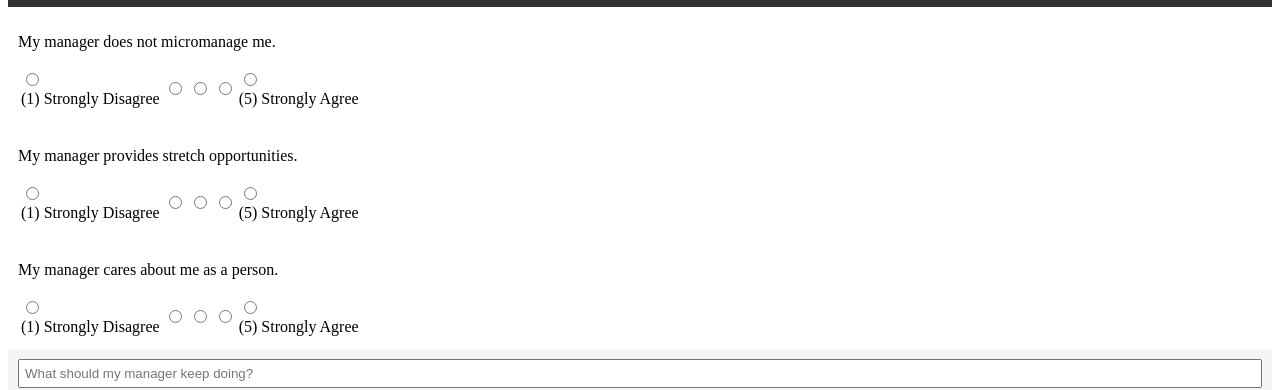
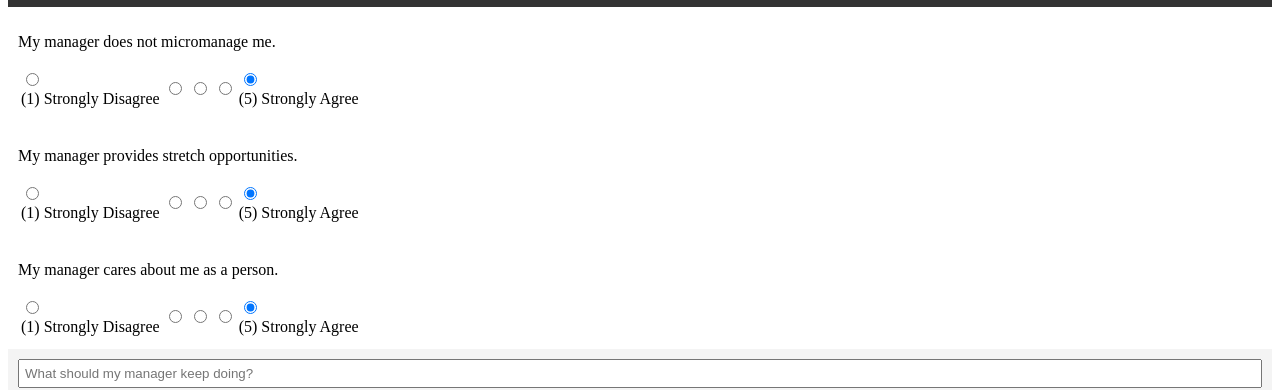
Before and after one commit to nlake44/frontend-surveys, a React (Create React App) app: page / in a window 1280 px wide. Shown: the part 148-538 px from the top of the page. Built offline with nearby package versions, Linux system fonts and the light colour scheme.

Commit message:
Made radio buttons work

```diff
--- a/src/components/RadioItem.js
+++ b/src/components/RadioItem.js
@@ -2,14 +2,16 @@ import React, { Component } from 'react'
 import PropTypes from 'prop-types';
 
 export class RadioItem extends Component {
+  state = {
+    checked: false,
+    value: ''
+  }
+
   getStyle = () => {
     return itemStyle
   }
 
-  onChange = (e) => this.setState({ [e.target.name]:
-    e.target.value });
-
-  getLabel = () => {
+  getLabelValue = () => {
     if (this.props.text === "") {
       return
     }
@@ -18,9 +20,21 @@ export class RadioItem extends Component {
 
   render() {
     return (
-      <div>
-      <div><input type="radio" onChange={this.onChange} style={this.getStyle()} /></div>
-      <div>{this.getLabel()}</div>
+      <div className="form-check">
+        <label>
+          <div>
+            <input
+              type="radio"
+              onChange={this.props.onChange}
+              style={this.getStyle()}
+              value={this.props.value}
+              checked={this.props.selected}
+            />
+          </div>
+          <div>
+            {this.getLabelValue()}
+          </div>
+        </label>
       </div>
     )
   }
@@ -28,7 +42,10 @@ export class RadioItem extends Component {
 
 RadioItem.propTypes = {
   question: PropTypes.object.isRequired,
-  text: PropTypes.string
+  text: PropTypes.string,
+  value: PropTypes.number,
+  onChange: PropTypes.func,
+  selected: PropTypes.bool
 }
 
 const itemStyle = {
--- a/src/components/RadioOptions.js
+++ b/src/components/RadioOptions.js
@@ -4,12 +4,21 @@ import PropTypes from 'prop-types';
 import RadioItem from './RadioItem'
 
 export class RadioOptions extends Component {
+  state = {
+    selectedOption: this.props.question.numberOfOptions - 1
+  }
+
   getStyle = () => {
     return itemStyle
   }
 
-  onChange = (e) => this.setState({ [e.target.name]:
-    e.target.value });
+  //onChange = (e) => this.setState({ [e.target.name]:
+  //  e.target.value });
+  onChange = (e) => {
+    this.setState({
+      selectedOption: parseInt(e.target.value)
+    })
+  }
 
   getOptionLabel = (i) => {
     if (i===0) {
@@ -27,7 +36,7 @@ export class RadioOptions extends Component {
     for (let i=0; i<this.props.question.numberOfOptions; i++) {
       text = this.getOptionLabel(i)
       let key = "radioItem-" + i.toString() + "-" + this.props.question.id.toString()
-      radioItems.push(<td><RadioItem key={key} question={this.props.question} onChange={this.onChange} value={i} text={text} /></td>)
+      radioItems.push(<td><RadioItem key={key} question={this.props.question} onChange={this.onChange} value={i} text={text} selected={this.state.selectedOption === i}/></td>)
     }
     return radioItems
   }
```
